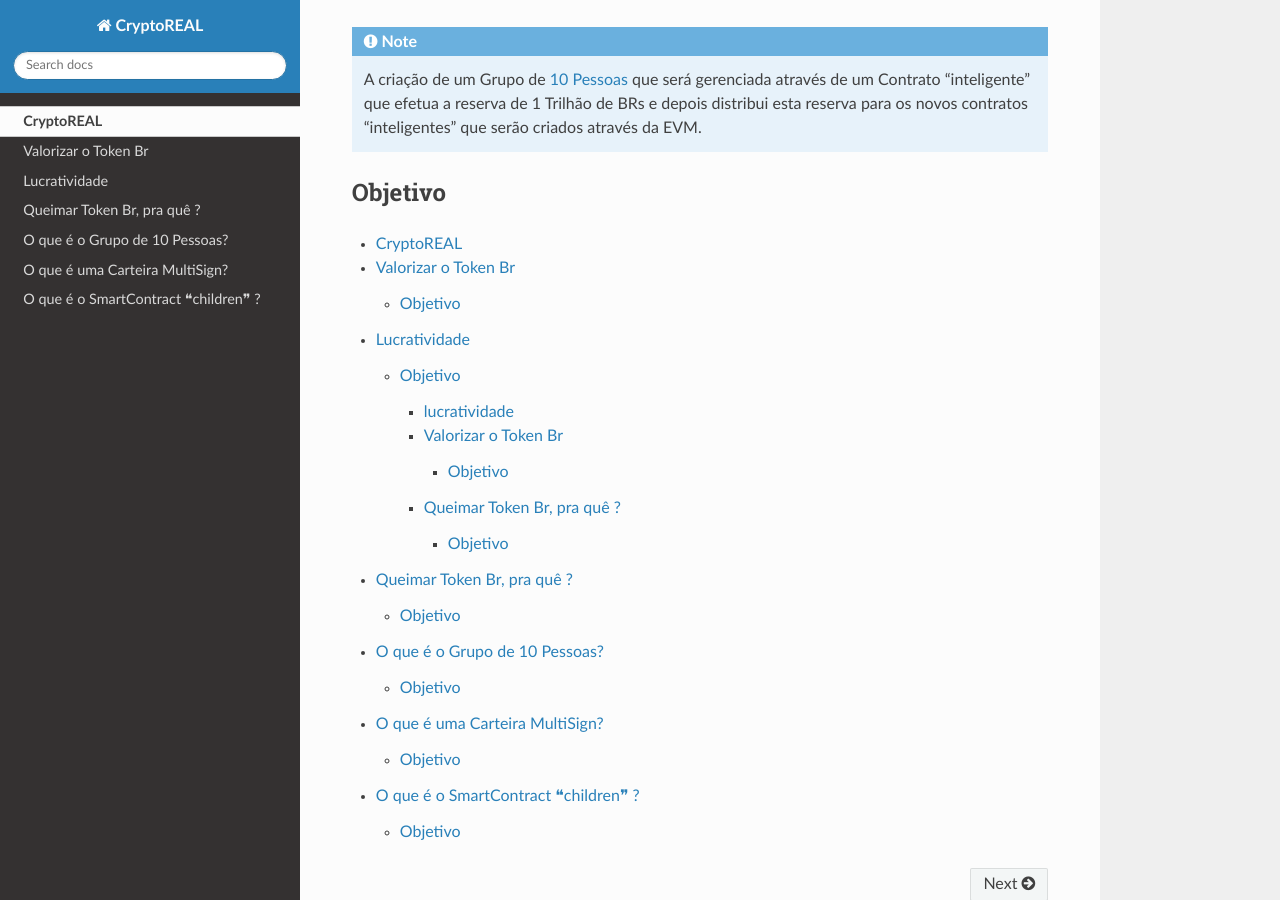
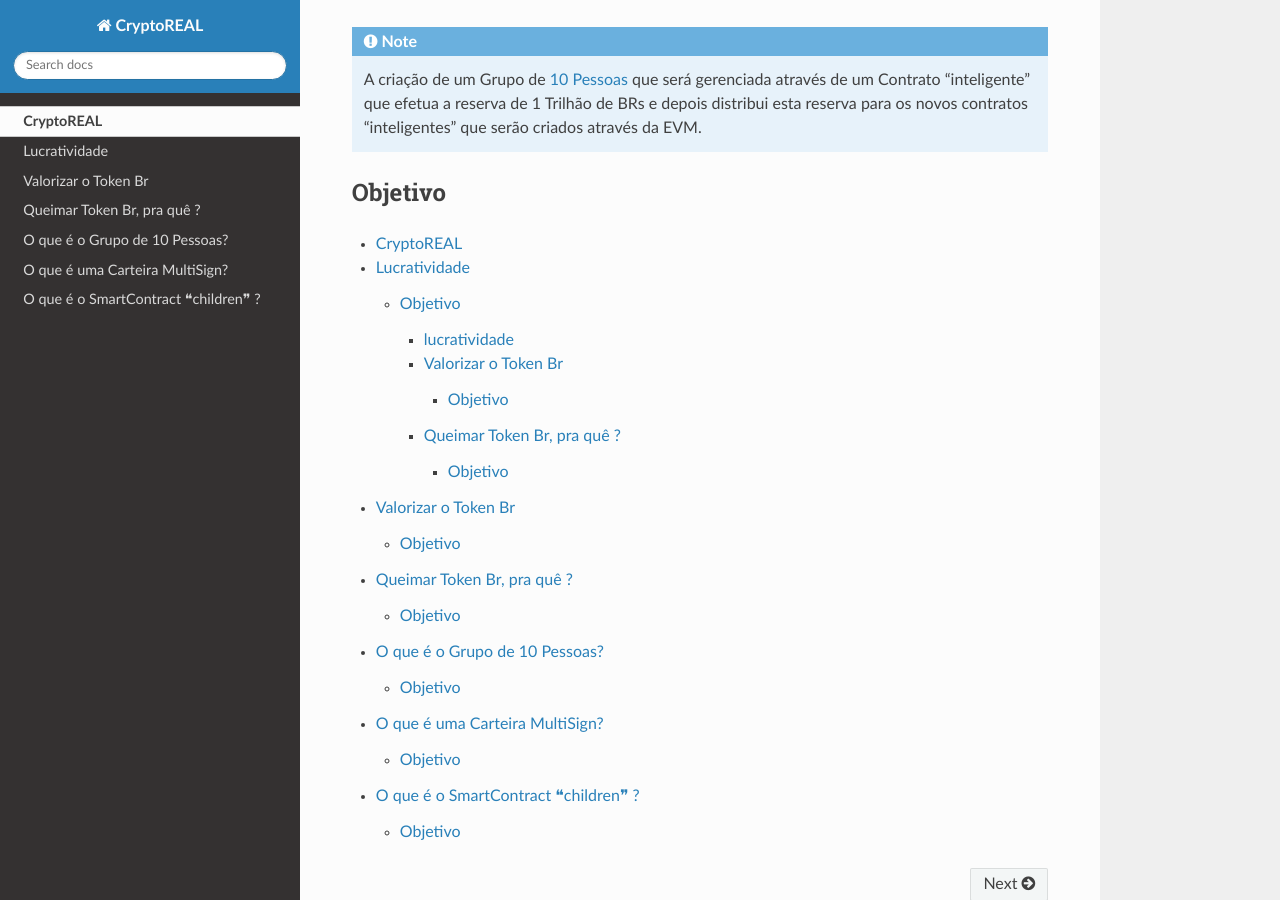
Before and after one commit to euBRASIL/BIT-Moeda, a Sphinx documentation site: the page built from docs/source/index.rst, in a window 1280 px wide and 900 px high, scrolled down 373 px. Built offline with Sphinx 7.4.7 and the Read the Docs theme 3.1.0, drawn with Linux system fonts in a browser that asks for light colours.

```diff
--- a/docs/source/index.rst
+++ b/docs/source/index.rst
@@ -17,8 +17,8 @@ Objetivo
 .. toctree::
 
    CryptoREAL <self>
+   lucratividade
    valorizatoken
-   lucratividade
    queimartoken
    10Pessoas
    dogecoin
```
